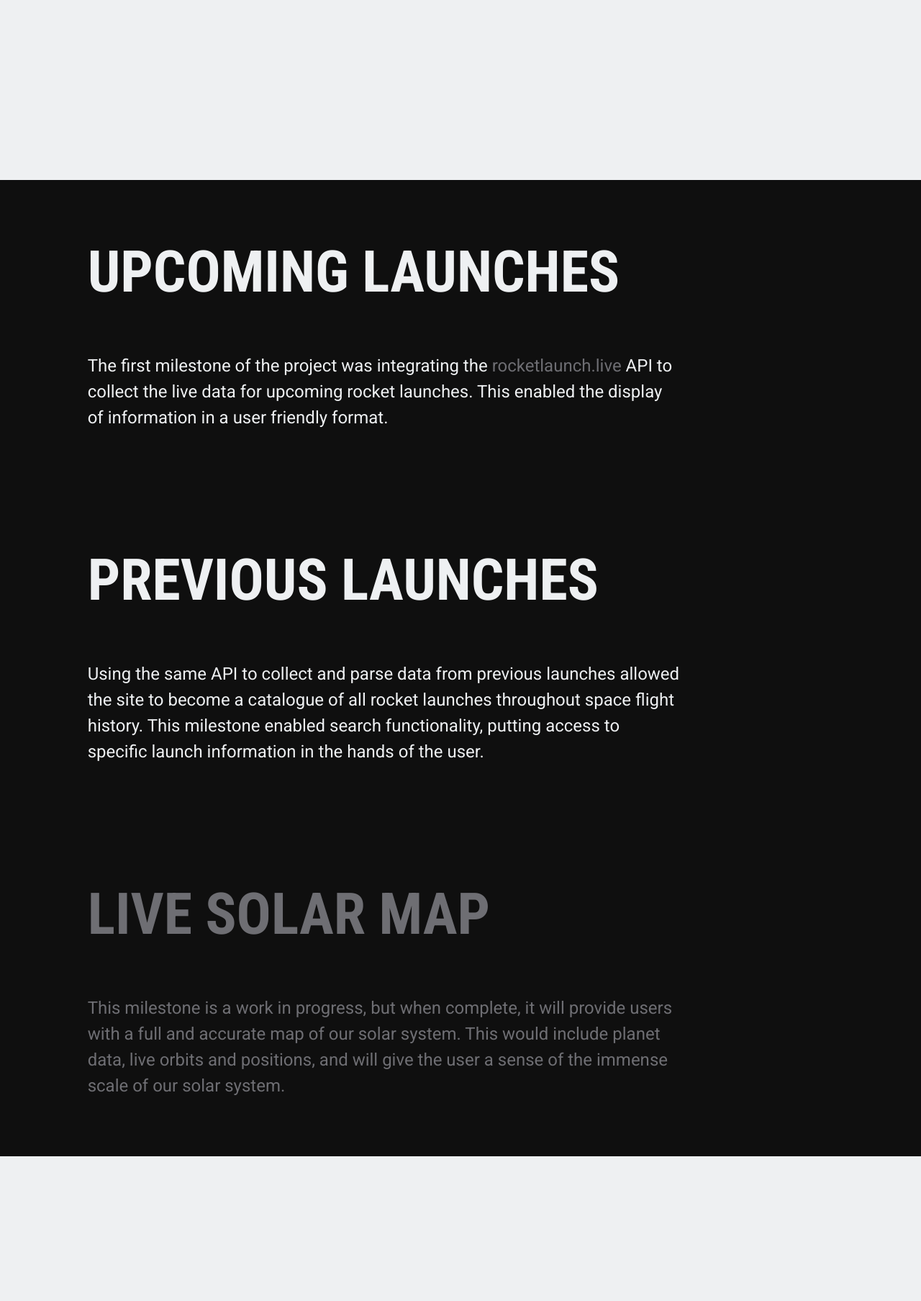
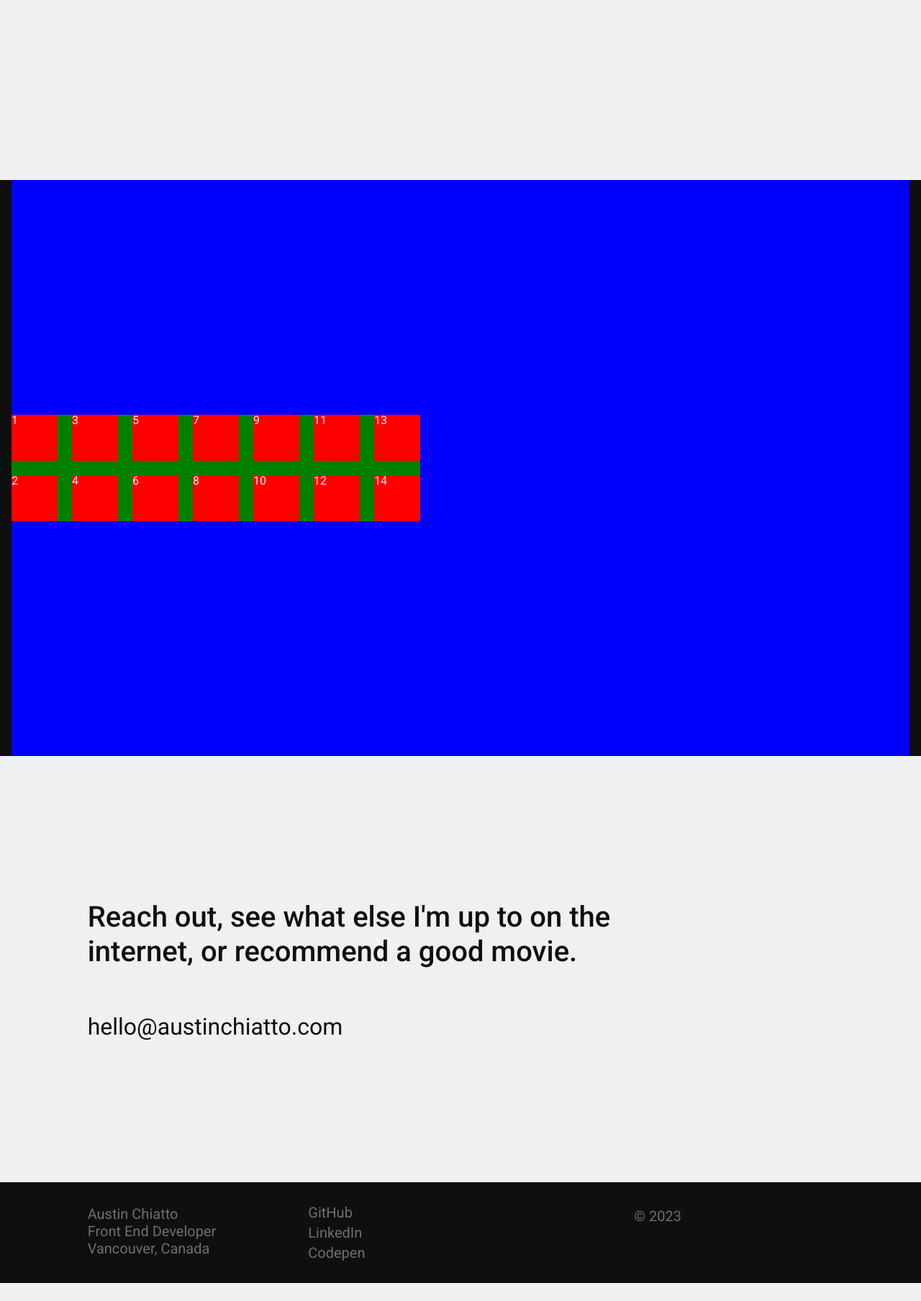
Before and after one commit to AustinChiatto/personal-portfolio, a PHP site: page /public/interplanetary.php in a window 1280 px wide. Shown: the part 4501-6308 px from the top of the page at 72% size. After the commit the page ends 6283 px from the top, so only its background shows below. Run offline with PHP 8.4, Linux system fonts and the light colour scheme; some libraries are stand-ins or nearby versions.

Commit message:
continued bashing brains against problem

```diff
--- a/main.scss
+++ b/main.scss
@@ -46,6 +46,7 @@
 // ===========================
 @use "src/partials/project-pages/o-project-gallery";
 @use "src/partials/project-pages/o-project-anim";
+@use "src/partials/project-pages/o-project-details";
 @use "src/partials/project-pages/o-milestones";
 
 
--- a/public/interplanetary.php
+++ b/public/interplanetary.php
@@ -86,28 +86,25 @@ require("../src/partials/shared/base/head.php");
         </div>
         <div class="s-section-wrapper--theme-dark">
             <!-- Project Milestones -->
-            <div class="o-milestones js-project-milestones">
-                <!-- Milestone One -->
-                <section class="o-milestones__section">
-                    <div class="s-section__content--left-align">
-                        <h2 class="a-heading--large u-pad-bottom">Upcoming Launches</h2>
-                        <p>The first milestone of the project was integrating the <a class="a-link--grey" href="https://www.rocketlaunch.live/api" target="_blank">rocketlaunch.live</a> API to collect the live data for upcoming rocket launches. This enabled the display of information in a user friendly format.</p>
+            <div class="o-project-details">
+                <div class="o-project-details__scroller">
+                    <div class="o-project-details__grid">
+                        <div class="o-project-details__card">1</div>
+                        <div class="o-project-details__card">2</div>
+                        <div class="o-project-details__card">3</div>
+                        <div class="o-project-details__card">4</div>
+                        <div class="o-project-details__card">5</div>
+                        <div class="o-project-details__card">6</div>
+                        <div class="o-project-details__card">7</div>
+                        <div class="o-project-details__card">8</div>
+                        <div class="o-project-details__card">9</div>
+                        <div class="o-project-details__card">10</div>
+                        <div class="o-project-details__card">11</div>
+                        <div class="o-project-details__card">12</div>
+                        <div class="o-project-details__card">13</div>
+                        <div class="o-project-details__card">14</div>
                     </div>
-                </section>
-                <!-- Milestone Two -->
-                <section class="o-milestones__section">
-                    <div class="s-section__content--left-align">
-                        <h2 class="a-heading--large u-pad-bottom">Previous Launches</h2>
-                        <p>Using the same API to collect and parse data from previous launches allowed the site to become a catalogue of all rocket launches throughout space flight history. This milestone enabled search functionality, putting access to specific launch information in the hands of the user.</p>
-                    </div>
-                </section>
-                <!-- Milestone Three -->
-                <section class="o-milestones__section">
-                    <div class="s-section__content--left-align">
-                        <h2 class="a-heading--large u-pad-bottom u-font-highlight">Live Solar Map</h2>
-                        <p class="u-font-highlight">This milestone is a work in progress, but when complete, it will provide users with a full and accurate map of our solar system. This would include planet data, live orbits and positions, and will give the user a sense of the immense scale of our solar system.</p>
-                    </div>
-                </section>
+                </div>
             </div>
         </div>
     </main>
@@ -115,5 +112,6 @@ require("../src/partials/shared/base/head.php");
     <?php require("../src/partials/shared/base/footer/footer.php"); ?>
     <!-- Scripts -->
     <script src="../src/app/js/projectPageAnimation.js"></script>
+    <script src="../src/app/js/projectDetails.js"></script>
 </body>
 </html>
--- a/src/partials/shared/utility/_u-variables.scss
+++ b/src/partials/shared/utility/_u-variables.scss
@@ -13,8 +13,9 @@ $font-heavy: 700;
 $color-primary:#eef0f2;
 $color-primary--dark:#0f0f0f;
 $color-secondary:#6E6E73;
-$color-secondary--dark:#1a1a1d;
+$color-secondary--dark:#151515;
 
 // Border
 // ===========================
 $border-radius: 0.5rem;
+$border-color-grey: #202021;
```
Also changed, not shown: src/app/js/projectDetails.js (added, +15 -0 lines), src/partials/project-pages/_o-project-details.scss (added, +35 -0 lines), build/css/main.min.css, 1 other file.
